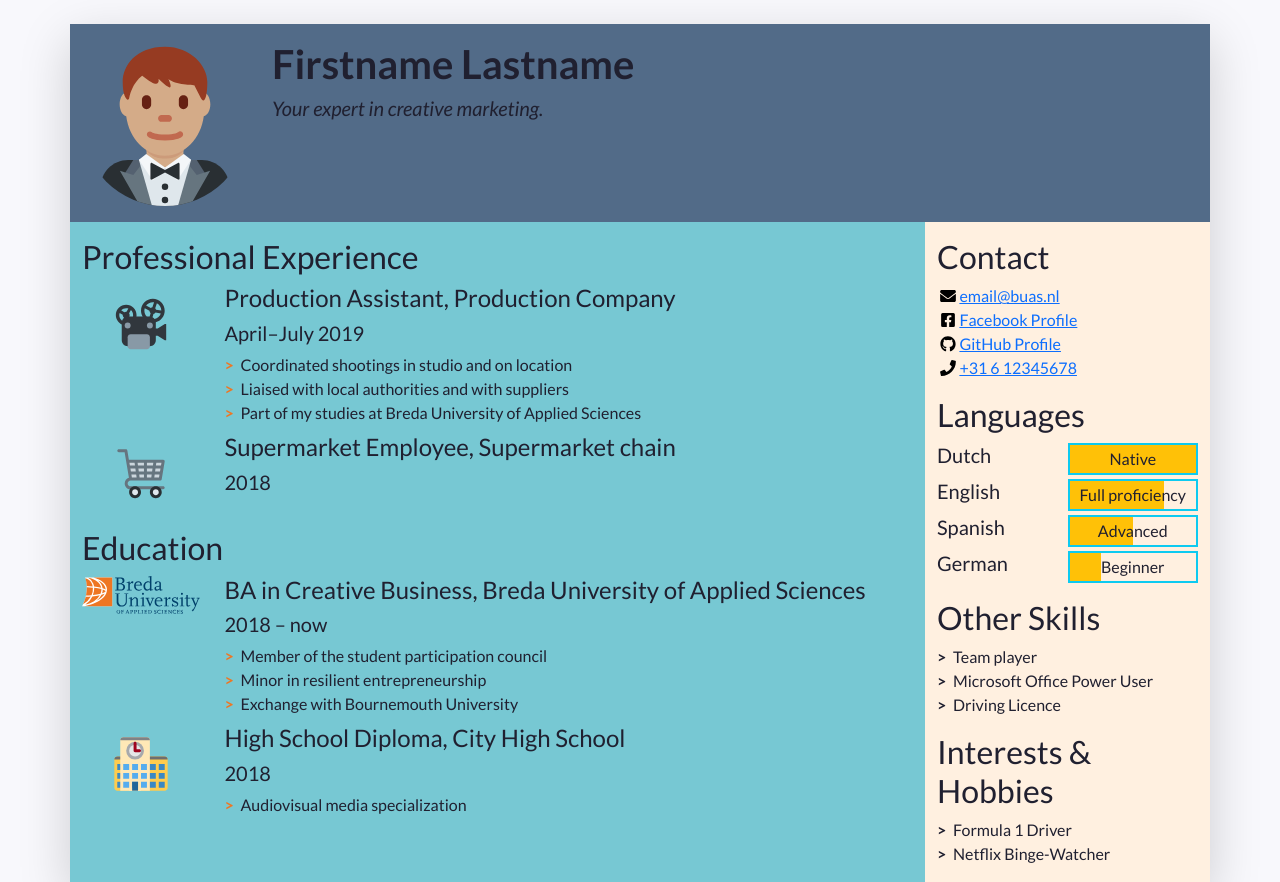
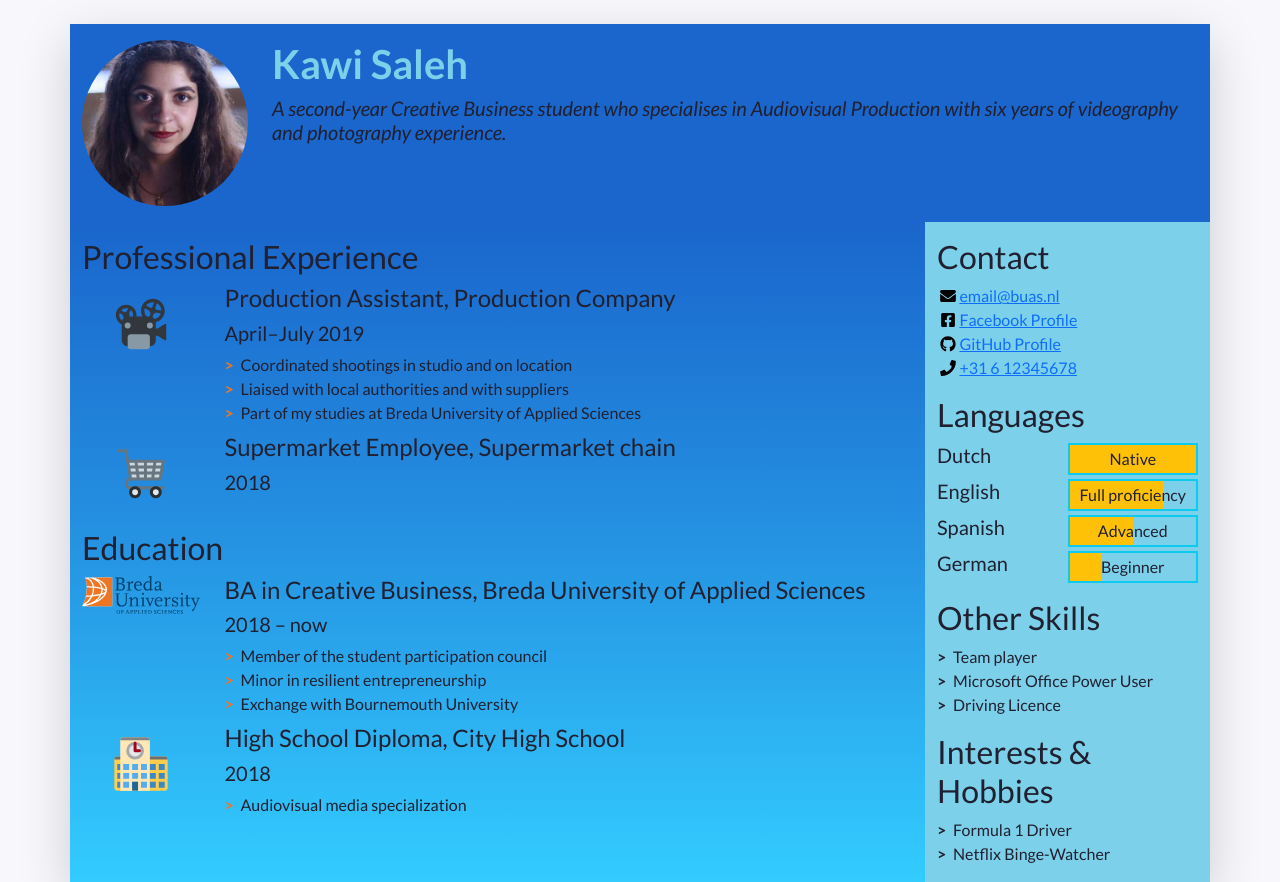
Before and after one commit to kawisaleh/mycv, a plain HTML site: page index.html in a window 1280 px wide. Shown: the top 882 px of the page. Drawn offline with nearby package versions, Linux system fonts and the light colour scheme.

Commit message:
Changes V1
- Background colours (gradient)
- Added portrait photo

```diff
--- a/css/styles.css
+++ b/css/styles.css
@@ -14,15 +14,15 @@ body {
 /* Styles for custom classes in the document. (There are more, try to find them out!) */
 
 .resume-header {
-    background-color: #526b88;
+    background-color: #1a66cc;
 }
 
 .resume-main {
-	background-color: #77c8d3;
+	background: linear-gradient(180deg, #1a66cc 0%, #248fe0 45%, #33ccff 100%);
 }
 
 .resume-aside {
-	background-color: #fff0e0;
+	background-color: #7dd0e9;
 }
 
 /* Styles for lists in the document */
@@ -49,3 +49,7 @@ body {
 	height: 1em;
 	flex-basis: 1.4em;
 }
+
+.color {
+	color:#7dd0e9;
+}
--- a/index.html
+++ b/index.html
@@ -19,7 +19,7 @@
     <link rel="stylesheet" href="css/alternative.css">
      -->
 
-    <title>Firstname Lastname's Resumé</title>
+    <title>Kawi Saleh Resumé</title>
   </head>
   <!-- End of the head -->
 
@@ -48,14 +48,14 @@
             "w-100" makes sure the image takes the full width of the column it's in
             "rounded-circle" cuts a circle around the image
           -->
-          <img class="w-100 rounded-circle my-3" src="images/portrait.svg" alt="Portrait of Firstname Lastname" width="160">
+          <img class="w-100 rounded-circle my-3" src="images/portrait.jpg" alt="Portrait of Firstname Lastname" width="160">
         </div>
         <!--
           A container to wrap around your name and tagline. Full-width at small size, then columns of increasing size.
         -->
         <div class="col-12 col-sm-8 col-md-9 col-lg-10 my-3 header-content">
-          <h1 class="fw-bolder">Firstname Lastname</h1>
-          <h5 class="fst-italic tagline">Your expert in creative marketing.</h5>
+          <h1 class="fw-bolder color">Kawi Saleh</h1>
+          <h5 class="fst-italic tagline">A second-year Creative Business student who specialises in Audiovisual Production  with six years of videography and photography experience.</h5>
         </div>
       </header>
 
```
Also changed, not shown: images/portrait.jpg (added), 2 other files.
